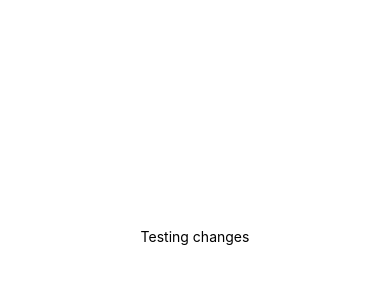
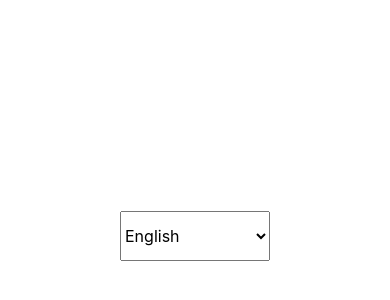
Before and after one commit to joshdefreitas/translate-app, a React Native app: screen / in a window 390 px wide. Shown: the part 186-486 px from the top of the page. Built offline with nearby package versions, Linux system fonts and the light colour scheme.

Commit message:
basic language picker

```diff
--- a/App.js
+++ b/App.js
@@ -1,11 +1,19 @@
 import { StatusBar } from "expo-status-bar";
-import React from "react";
-import { StyleSheet, Text, View } from "react-native";
+import React, { useState } from "react";
+import { StyleSheet, Text, Picker, View } from "react-native";
 
 export default function App() {
+  const [selectedValue, setSelectedValue] = useState("java");
   return (
     <View style={styles.container}>
-      <Text>Testing changes</Text>
+      <Picker
+        selectedValue={selectedValue}
+        style={{ height: 50, width: 150 }}
+        onValueChange={(itemValue, itemIndex) => setSelectedValue(itemValue)}
+      >
+        <Picker.Item label="English" value="eng" />
+        <Picker.Item label="Spanish" value="span" />
+      </Picker>
       <StatusBar style="auto" />
     </View>
   );
```
